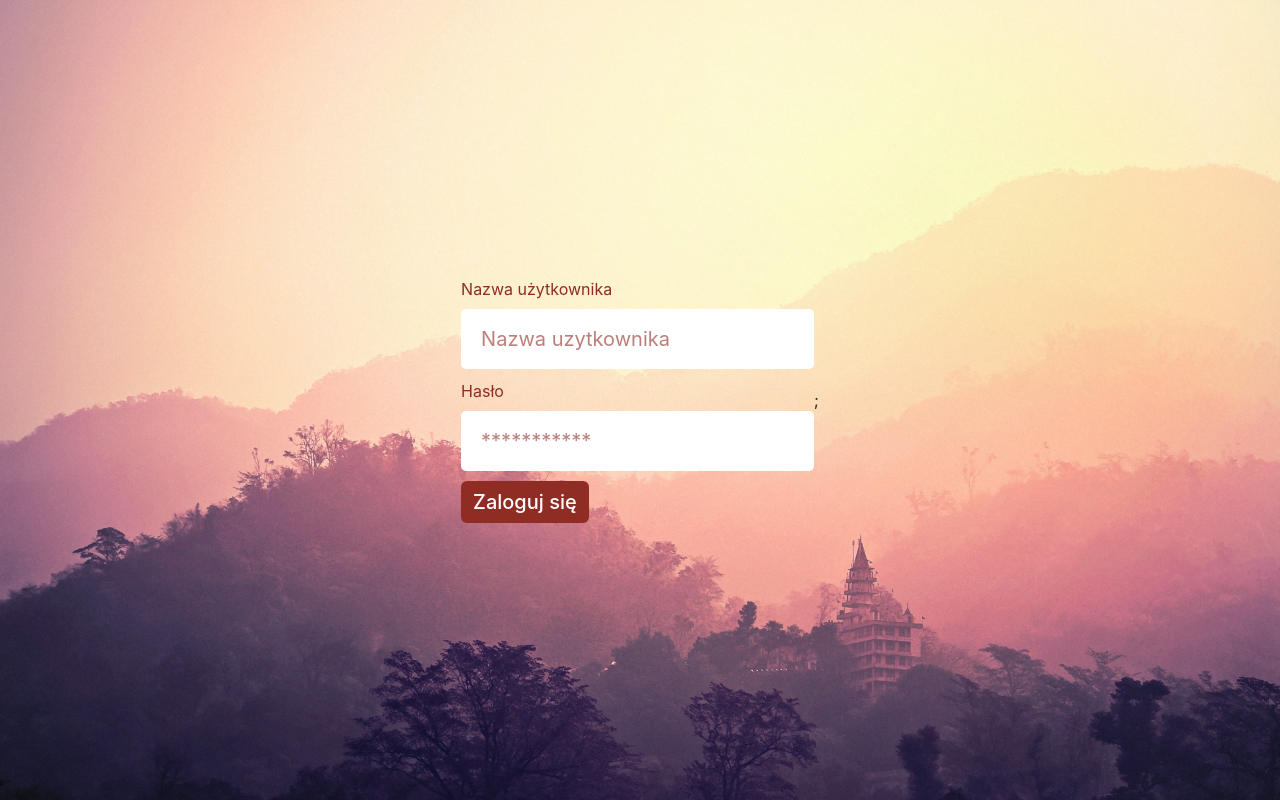
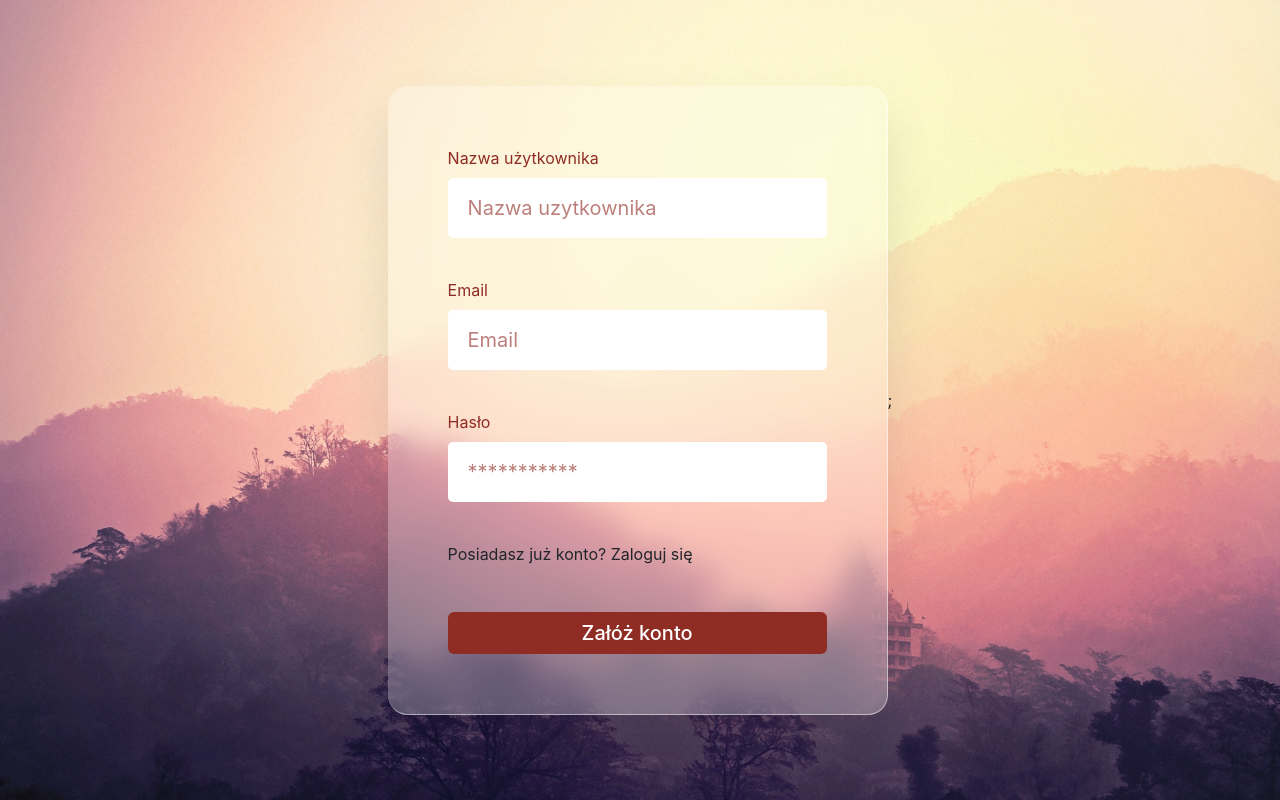
Before and after one commit to k-wos/EventAppP1, a React (Create React App) app in the folder client/: page / in a window 1280 px wide. Built offline with nearby package versions, Linux system fonts and the light colour scheme; no server answers.

Commit message:
Add login page

```diff
--- a/client/src/App.tsx
+++ b/client/src/App.tsx
@@ -6,6 +6,7 @@ import { BrowserRouter, Route, Router, Routes } from "react-router-dom";
 import EventPage from "./pages/EventPage";
 import { User } from "./models/user";
 import * as UserApi from "./network/users.api";
+import LoginPage from "./pages/LoginPage";
 
 function App() {
   const [loggedInUser, setLoggedInUser] = useState<User | null>(null);
@@ -30,6 +31,7 @@ function App() {
             element={<EventPage loggedInUser={loggedInUser} />}
           />
           <Route path="/" element={<HomePage />} />
+          <Route path="/login" element={<LoginPage />} />
         </Routes>
       </BrowserRouter>
     </div>
--- a/client/src/components/NavBarLoggedInView.tsx
+++ b/client/src/components/NavBarLoggedInView.tsx
@@ -1,4 +1,4 @@
-import React from "react";
+import React, { useEffect } from "react";
 import { User } from "../models/user";
 import * as UserApi from "../network/users.api";
 import LoginModal from "./LoginModal";
@@ -26,9 +26,7 @@ const NavBarLoggedInView = ({
 
   return (
     <>
-      <Navbar.Text className="me-2">
-        Zalogowany jako: {user.username}
-      </Navbar.Text>
+      <Navbar.Text className="me-2">Zalogowany jako: {user.email}</Navbar.Text>
       <Button onClick={logout}>Wyloguj</Button>
     </>
   );
--- a/client/src/components/SignUpModel.tsx
+++ b/client/src/components/SignUpModel.tsx
@@ -68,6 +68,7 @@ const SignUpModel = ({
         registerOptions={{ required: "Required" }}
         error={errors.pasword}
       ></TextInputField>
+      <p onClick={onSignInClicked}>Posiadasz już konto? Zaloguj się</p>
       <Button
         type="submit"
         disabled={isSubmitting}
--- a/client/src/pages/HomePage.tsx
+++ b/client/src/pages/HomePage.tsx
@@ -1,14 +1,19 @@
+import { redirect, useNavigate } from "react-router-dom";
 import LoginModal from "../components/LoginModal";
 import SignUpModel from "../components/SignUpModel";
 import homeStyles from "../styles/Home.module.css";
 
 function HomePage() {
+  const navigate = useNavigate();
   return (
-    // <main className={homeStyles.mainContainer}>
-    //   <SignUpModel onSignUpSuccessful={() => {}} onSignInClicked={() => {}} />;
-    // </main>
     <main className={homeStyles.mainContainer}>
-      <LoginModal onLoginSuccessful={() => {}} />;
+      <SignUpModel
+        onSignUpSuccessful={() => {}}
+        onSignInClicked={() => {
+          navigate("/login");
+        }}
+      />
+      ;
     </main>
   );
 }
--- /dev/null
+++ b/client/src/pages/LoginPage.tsx
@@ -0,0 +1,20 @@
+import React from "react";
+import LoginModal from "../components/LoginModal";
+import { useNavigate } from "react-router-dom";
+import homeStyles from "../styles/Home.module.css";
+
+const LoginPage = () => {
+  const navigate = useNavigate();
+  return (
+    <main className={homeStyles.mainContainer}>
+      <LoginModal
+        onLoginSuccessful={() => {
+          navigate("/events");
+        }}
+      />
+      ;
+    </main>
+  );
+};
+
+export default LoginPage;
```
